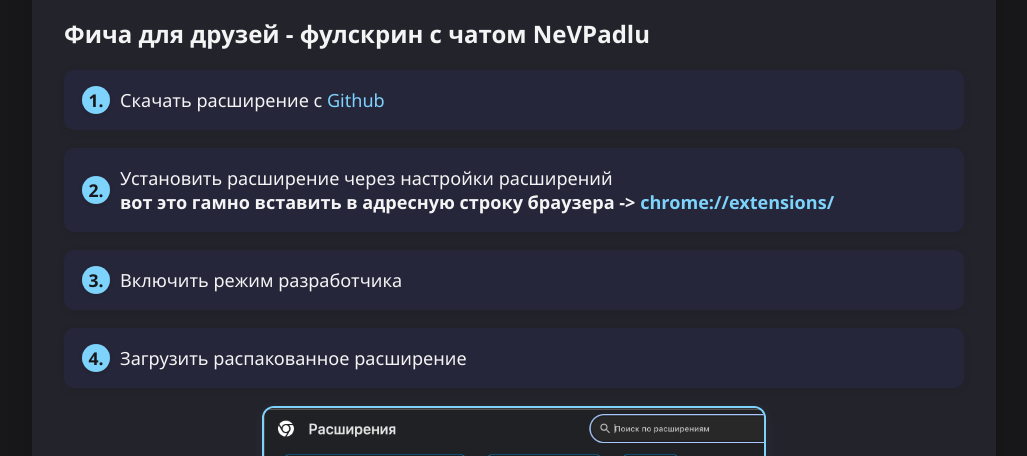
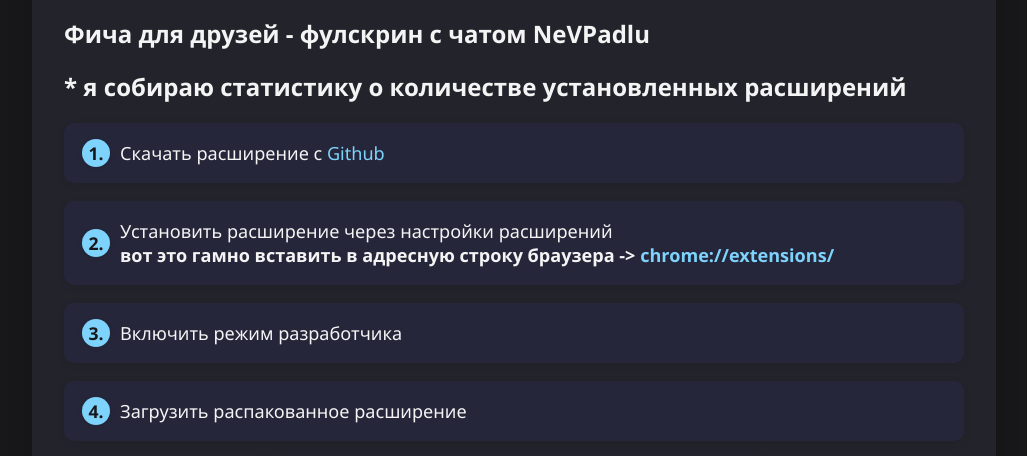
Before and after one commit to qushoneo/w_tv_prettify, a browser extension: page guide.html in a window 1280 px wide. Shown: the part 280-736 px from the top of the page, without its empty margins (126-1153 px from the left). Drawn offline with Linux system fonts and the light colour scheme.

Commit message:
noted about stat

```diff
--- a/guide.html
+++ b/guide.html
@@ -122,6 +122,7 @@
 
       <h1>* ВОЗМОЖНО НЕ БУДЕТ РАБОТАТЬ С ЗАПРЕТОМ</h1>
       <h2>Фича для друзей - фулскрин с чатом NeVPadlu</h2>
+      <h2>* я собираю статистику о количестве установленных расширений</h2>
 
       <ol>
         <li>
```
